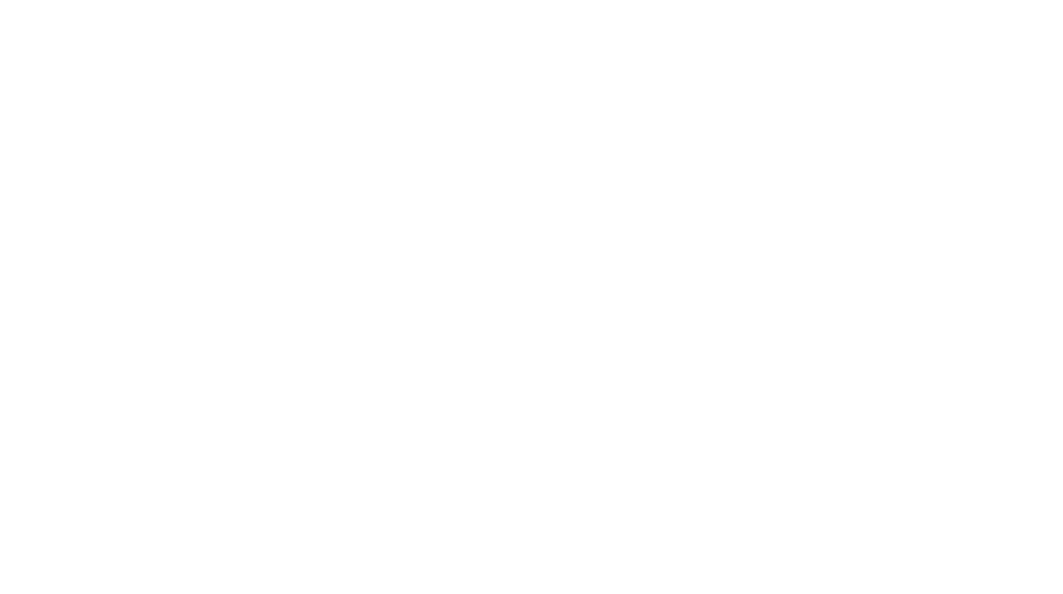
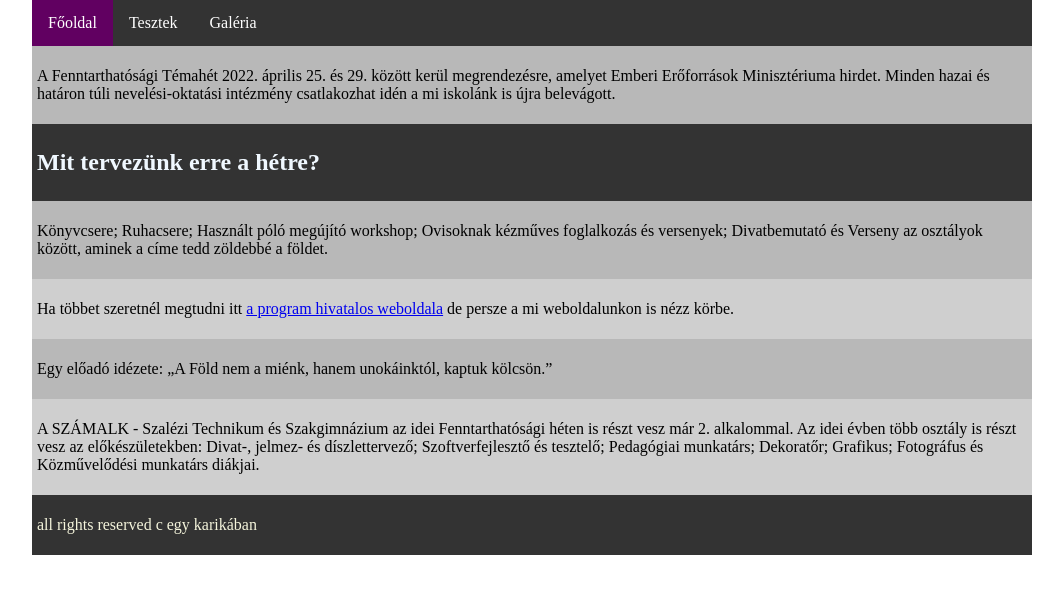
Before and after one commit to Trapi53/divatos, a plain HTML site: page index.html in a window 1280 px wide. Shown: the whole page, without its empty margins (108-1171 px from the left). Drawn offline with Linux system fonts and the light colour scheme.

Commit message:
főoldal

```diff
--- a/index.html
+++ b/index.html
@@ -5,8 +5,58 @@
     <meta http-equiv="X-UA-Compatible" content="IE=edge">
     <meta name="viewport" content="width=device-width, initial-scale=1.0">
     <title>Document</title>
+    <link rel="stylesheet" href="style.css">
 </head>
 <body>
 
+    <main>
+
+        <header>
+            <nav>
+                <ul>
+                    <li><a href="index.html" class="aktiv">Főoldal</a></li>
+                    <li><a href="tesztek.html">Tesztek</a></li>
+                    <li><a href="galeria.html">Galéria</a></li>
+                    <li><a href=""></a></li>
+                    <li><a href=""></a></li>
+                </ul>
+            </nav>
+        </header>
+
+        <article>
+            <div class="teli">
+                <p>A Fenntarthatósági Témahét 2022. április 25. és 29. között kerül megrendezésre, amelyet Emberi Erőforrások Minisztériuma hirdet. Minden hazai és határon túli nevelési-oktatási intézmény csatlakozhat idén a mi iskolánk is újra belevágott.
+            </p>
+            </div>
+
+            <div class="cim">
+                <h2>Mit tervezünk erre a hétre?</h2>
+            </div>
+
+            <div class="teli">
+                <p>Könyvcsere; Ruhacsere; Használt póló megújító workshop; Ovisoknak kézműves foglalkozás és versenyek; Divatbemutató és Verseny az osztályok között, aminek a címe tedd zöldebbé a földet.</p>
+            </div>
+
+            <div class="felteli">
+                <p>Ha többet szeretnél megtudni itt <a href="https://www.fenntarthatosagi.temahet.hu/>">a program hivatalos weboldala</a> de persze a mi weboldalunkon is nézz körbe.</p>
+            </div>
+
+            <div class="teli">
+                <p>Egy előadó idézete: „A Föld nem a miénk, hanem unokáinktól, kaptuk kölcsön.”</p>
+            </div>
+
+            <div class="felteli">
+                <p>A SZÁMALK - Szalézi Technikum és Szakgimnázium az idei Fenntarthatósági héten is részt vesz már 2. alkalommal. Az idei évben több osztály is részt vesz az előkészületekben: Divat-, jelmez- és díszlettervező; Szoftverfejlesztő és tesztelő; Pedagógiai munkatárs; Dekoratőr; Grafikus; Fotográfus és Közművelődési munkatárs diákjai.</p>
+            </div>
+
+        </article>
+        <aside>
+
+        </aside>
+        <footer>
+            <p>all rights reserved c egy karikában</p>
+        </footer>
+    </main>
+
 </body>
 </html>
```
